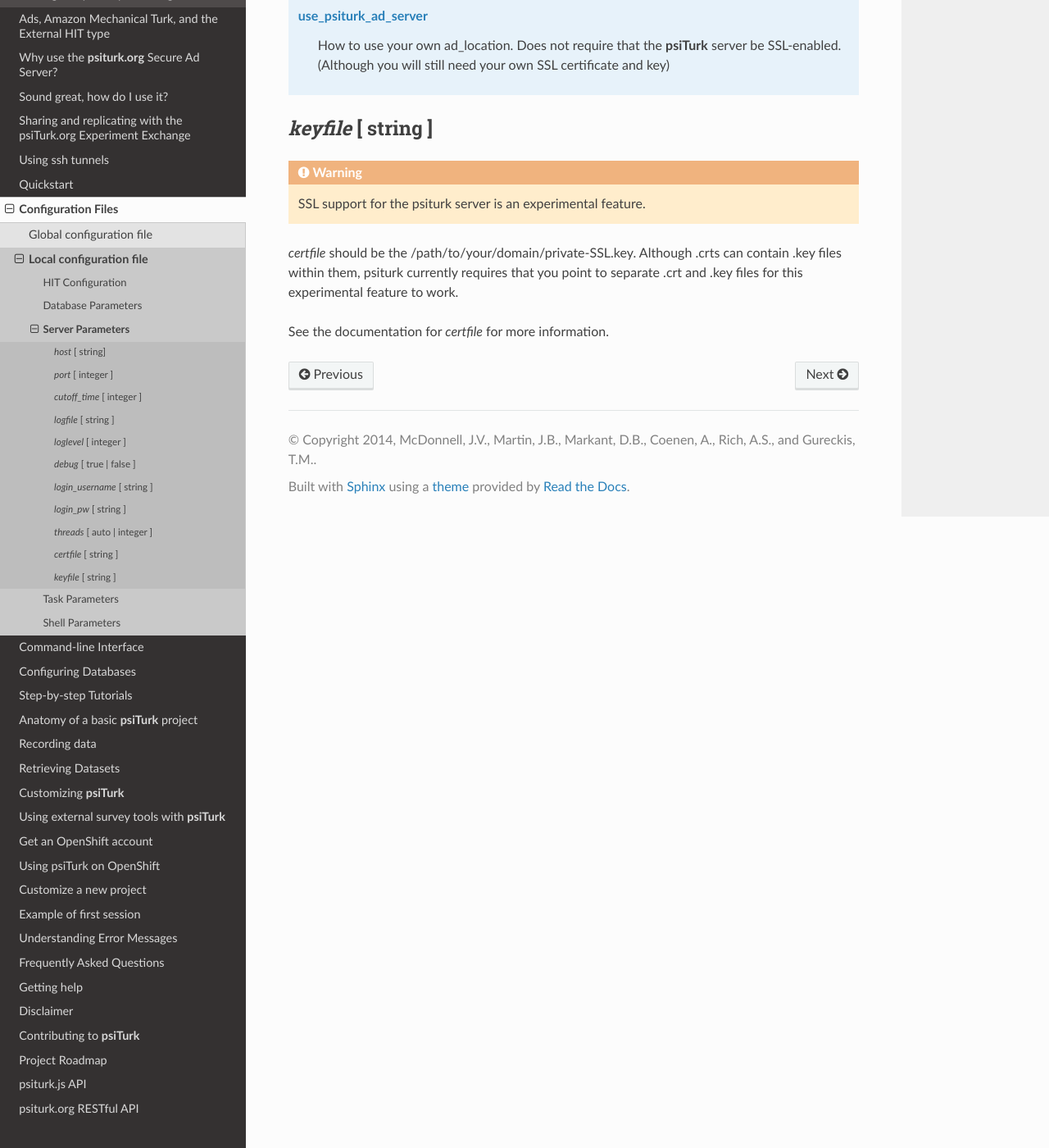
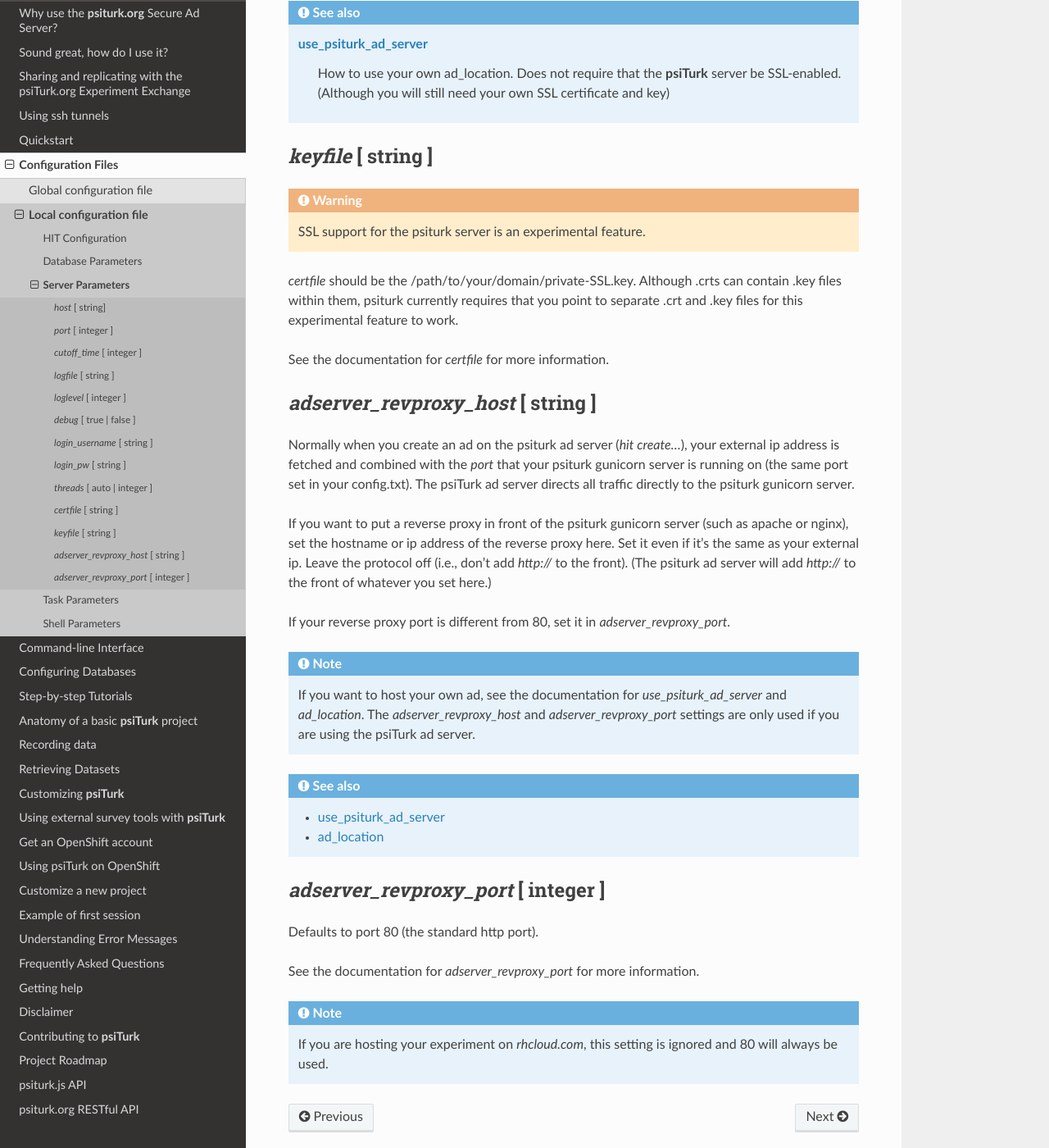
Before and after one commit to NYUCCL/psiTurk, a Sphinx documentation site: the page built from doc/config/server_parameters.rst, in a window 1280 px wide and 1400 px high, scrolled down 2473 px. Shown: the whole window at 82% size. Built offline with Sphinx 7.4.7 and the Read the Docs theme 2.0.0, drawn with Linux system fonts in a browser that asks for light colours; some of the changed text lies outside the part shown.

Commit message:
point ad server to reverse proxy
This adds two new config params that allow a user to tell the psiturk
ad server to direct traffic to a reverse proxy, such as nginx or apache,
instead of directly to the psiturk gunicorn server.

If the `adserver_revproxy_host` param is present (not commented out),
then its value will take precedence over all others when a debugging
url is requested (e.g., `debug` or `debug -p`).

See also discussion in #246

```diff
--- a/doc/config/server_parameters.rst
+++ b/doc/config/server_parameters.rst
@@ -19,6 +19,8 @@
     threads = auto
     #certfile = <path_to.crt>
     #keyfile = <path_to.key>
+    #adserver_revproxy_host = www.location.of.your.revproxy.sans.protocol.com
+    #adserver_revproxy_port = 80
 
 `host` [ string]
 --------------
@@ -136,3 +138,37 @@
 .. _launch-sudo-psiturk in this gist: gist_
 .. _this gist: gist_
 .. _gist: https://gist.github.com/deargle/5d8c01660a77b8090a2cd24efcda2c59
+
+
+`adserver_revproxy_host` [ string ]
+----------------------------------------
+Normally when you create an ad on the psiturk ad server (`hit create...`), your external ip address is
+fetched and combined with the `port` that your psiturk gunicorn server is running on (the same port set in your config.txt). The psiTurk ad server directs all traffic directly to the psiturk gunicorn server.
+
+If you want to put a reverse proxy in front of the psiturk gunicorn server (such as apache or nginx),
+set the hostname or ip address of the reverse proxy
+here. Set it even if it's the same as your external ip. Leave the protocol off (i.e., don't add `http://` to the front).
+(The psiturk ad server will add `http://` to the front of whatever you set here.)
+
+If your reverse proxy port is different from 80, set it in `adserver_revproxy_port`.
+
+.. note::
+
+    If you want to host your own ad, see the documentation for `use_psiturk_ad_server` and `ad_location`. The `adserver_revproxy_host` and `adserver_revproxy_port` settings are only used if you are using the
+    psiTurk ad server.
+
+.. seealso::
+
+    * `use_psiturk_ad_server <shell_parameters.html#use-psiturk-ad-server-true-false>`__
+    * `ad_location <shell_parameters.html#ad-location-false-string>`__
+
+
+`adserver_revproxy_port` [ integer ]
+----------------------------------------
+
+Defaults to port 80 (the standard http port).
+
+See the documentation for `adserver_revproxy_port` for more information.
+
+.. note::
+    If you are hosting your experiment on `rhcloud.com`, this setting is ignored and 80 will always be used.
```
Also changed, not shown: 2 other files.
